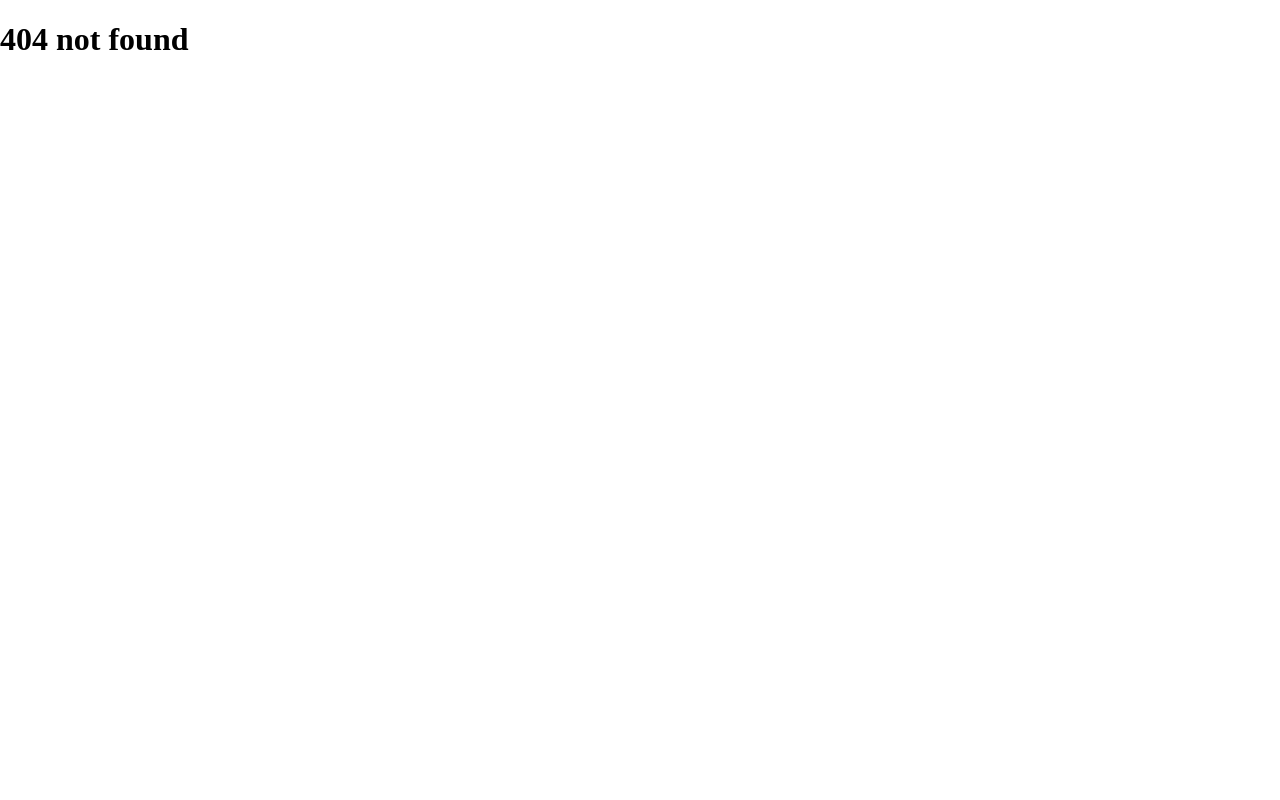
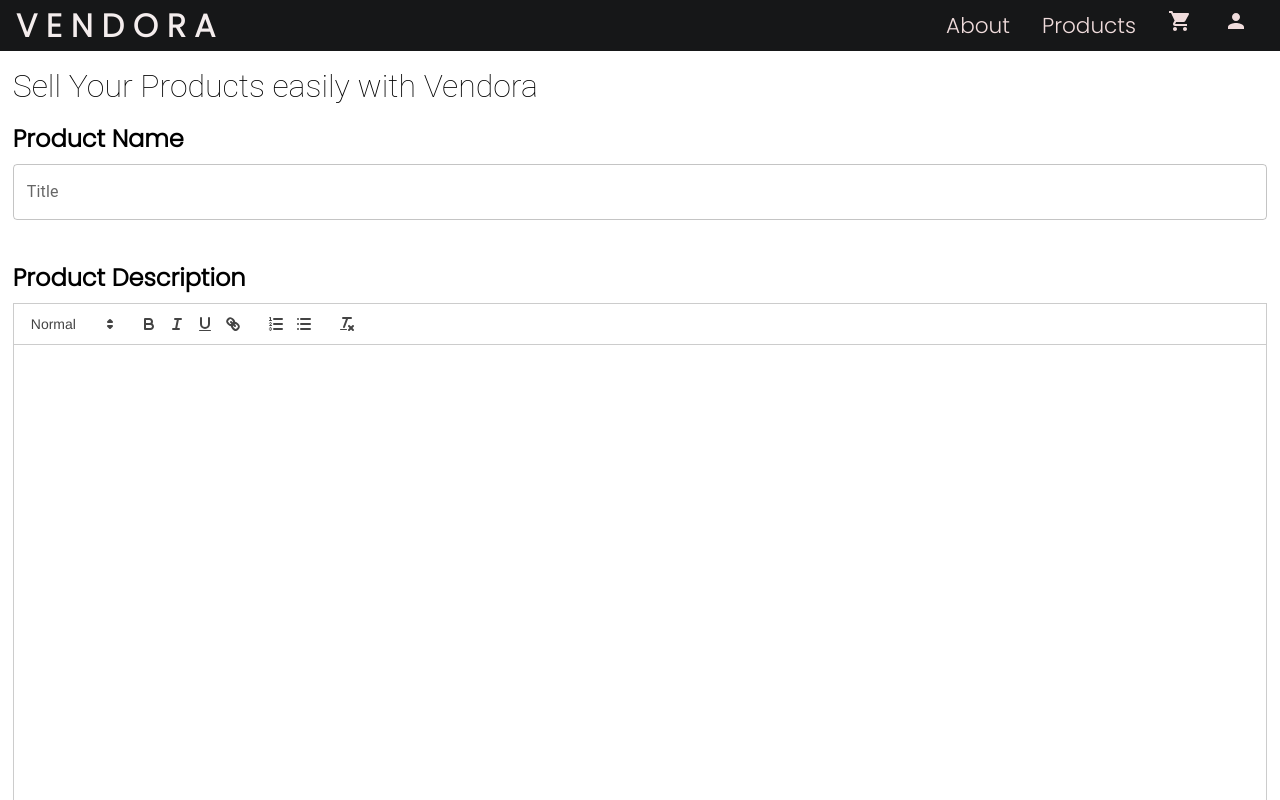
Before and after one commit to jrjaro18/ecom-vendora, a React (Create React App) app in the folder client/: page /sample-seller in a window 1280 px wide. Before the commit this address had no page. Shown: the top 800 px of the page. Built offline with nearby package versions, Linux system fonts and the light colour scheme.

Commit message:
added seller page

```diff
--- a/client/package.json
+++ b/client/package.json
@@ -14,8 +14,11 @@
     "dayjs": "^1.11.8",
     "react": "^18.2.0",
     "react-dom": "^18.2.0",
+    "react-dropzone": "^14.2.3",
+    "react-quill": "^2.0.0",
     "react-router-dom": "^6.13.0",
     "react-scripts": "5.0.1",
+    "react-select": "^5.7.3",
     "react-slick": "^0.29.0",
     "slick-carousel": "^1.8.1",
     "web-vitals": "^2.1.4"
--- a/client/src/App.js
+++ b/client/src/App.js
@@ -4,6 +4,7 @@ import Register from "./pages/Register"
 import Home from "./pages/Home"
 import Search from "./pages/Search";
 import Product from "./pages/Product";
+import Seller from "./pages/Seller";
 import './App.css';
 function App() {
   return (
@@ -15,6 +16,7 @@ function App() {
           <Route path="/register" element={<Register/>} />
           <Route path="/sample-search" element={<Search/>} />
           <Route path="/sample-product" element={<Product/>} />
+          <Route path="/sample-seller" element={<Seller/>} />
           <Route path="*" element={<h1>404 not found</h1>} />
         </Routes>
       </Router>
--- /dev/null
+++ b/client/src/pages/Seller.jsx
@@ -0,0 +1,192 @@
+import React from 'react'
+import './styles/Seller.css'
+import TextField from '@mui/material/TextField';
+import Button from '@mui/material/Button';
+import PublishIcon from '@mui/icons-material/Publish';
+import ReactQuill from 'react-quill';
+import 'react-quill/dist/quill.snow.css';
+import { useDropzone } from 'react-dropzone'
+import Select from 'react-select';
+import makeAnimated from 'react-select/animated';
+import Navbar from '../components/Navbar'
+const Seller = () => {
+    const baseStyle = {
+        flex: 1,
+        display: 'flex',
+        flexDirection: 'column',
+        alignItems: 'center',
+        padding: '20px',
+        borderWidth: 2,
+        borderRadius: 2,
+        borderColor: '#eeeeee',
+        borderStyle: 'dashed',
+        backgroundColor: '#f6f6f6',
+        color: '#bdbdbd',
+        outline: 'none',
+        transition: 'border .24s ease-in-out',
+        height: '60vh',
+        minWidth: '50vw',
+    };
+
+    const focusedStyle = {
+        borderColor: '#2196f3'
+    };
+
+    const acceptStyle = {
+        borderColor: '#00e676'
+    };
+
+    const rejectStyle = {
+        borderColor: '#ff1744'
+    };
+    const [value, setValue] = React.useState('');
+    const { acceptedFiles, getRootProps, getInputProps, isFocused, isDragAccept, isDragReject } = useDropzone({ accept: { 'image/jpeg': [] } });
+    const style = React.useMemo(() => ({
+        ...baseStyle,
+        ...(isFocused ? focusedStyle : {}),
+        ...(isDragAccept ? acceptStyle : {}),
+        ...(isDragReject ? rejectStyle : {})
+    }), [
+        isFocused,
+        isDragAccept,
+        isDragReject
+    ]);
+    const options = [
+        { value: 'electronics', label: 'Electronics' },
+        { value: 'mobile', label: 'Mobile' },
+        { value: 'men', label: 'Men' },
+        { value: 'women', label: 'Women' },
+        { value: 'kids', label: 'Kids' },
+        { value: 'home', label: 'Home' },
+        { value: 'furniture', label: 'Furniture' },
+        { value: 'appliances', label: 'Appliances' },
+        { value: 'beauty', label: 'Beauty' },
+        { value: 'toys', label: 'Toys' },
+        { value: 'books', label: 'Books' },
+        { value: 'sports', label: 'Sports' },
+        { value: 'fitness', label: 'Fitness' },
+        { value: 'bags', label: 'Bags' },
+        { value: 'jewellery', label: 'Jewellery' },
+        { value: 'watches', label: 'Watches' },
+        { value: 'shoes', label: 'Shoes' },
+        { value: 'travel', label: 'Travel' },
+        { value: 'grocery', label: 'Grocery' },
+        { value: 'medical', label: 'Medical' },
+        { value: 'industrial', label: 'Industrial' },
+        { value: 'automobile', label: 'Automobile' },
+        { value: 'pet', label: 'Pet' },
+        { value: 'tools', label: 'Tools' },
+        { value: 'garden', label: 'Garden' },
+        { value: 'music', label: 'Music' },
+        { value: 'movies', label: 'Movies' },
+        { value: 'games', label: 'Games' },
+        { value: 'software', label: 'Software' },
+        { value: 'office', label: 'Office' },
+        { value: 'stationery', label: 'Stationery' },
+        { value: 'food', label: 'Food' },
+        { value: 'drinks', label: 'Drinks' },
+        { value: 'health', label: 'Health' },
+        { value: 'personal', label: 'Personal' },
+        { value: 'garden', label: 'Garden' },
+        { value: 'tools', label: 'Tools' },
+        { value: 'baby', label: 'Baby' },
+        { value: 'clothing', label: 'Clothing' },
+        { value: 'accessories', label: 'Accessories' },
+        { value: 'tshirt', label: 'T-Shirt' },
+        { value: 'shirt', label: 'Shirt' },
+        { value: 'jeans', label: 'Jeans' },
+        { value: 'trousers', label: 'Trousers' },
+        { value: 'shorts', label: 'Shorts' },
+        { value: 'saree', label: 'Saree' },
+        { value: 'kurti', label: 'Kurti' },
+        { value: 'salwar', label: 'Salwar' },
+        { value: 'suits', label: 'Suits' },
+        { value: 'lehenga', label: 'Lehenga' },
+        { value: 'blouse', label: 'Blouse' },
+        { value: 'sweater', label: 'Sweater' },
+        { value: 'jacket', label: 'Jacket' },
+        { value: 'sweatshirt', label: 'Sweatshirt' },
+        { value: 'hoodie', label: 'Hoodie' },
+        { value: 'coat', label: 'Coat' },
+        { value: 'blazer', label: 'Blazer' },
+        { value: 'sweatpants', label: 'Sweatpants' },
+        { value: 'cap', label: 'Cap' },
+        { value: 'hat', label: 'Hat' },
+
+    ]
+    const animatedComponents = makeAnimated();
+    return (
+        <div className='sellerpagebody'>
+            <Navbar />
+            <div className='sellerpagecontainer'>
+                <div className='sellerpagetitle'>
+                    Sell Your Products easily with Vendora
+                </div>
+                <div className='sellerpagecontent'>
+                    <form className='sellerpageform'>
+                        <div className='sellerpageformtitle' >
+                            <div className='sellerpageformproducttitle'>
+                                Product Name
+                            </div>
+                            <TextField id="outlined-basic" label="Title" variant="outlined" style={{ width: '98vw',marginBottom:"unset" }} />
+                        </div>
+                        <div className='sellerpageformdesc'>
+                            <div className='sellerpageformproducttitle'>
+                                Product Description
+                            </div>
+                            <ReactQuill theme="snow" value={value} onChange={setValue} style={{ height: '80vh', marginBottom: '10vh', width: '98vw' }} />
+                        </div>
+                        <div className='sellerpageformprice'>
+                            <div className='sellerpageformproducttitle'>
+                                Product Price
+                            </div>
+                            <TextField id="outlined-basic" label="$" variant="outlined" type='number' style={{ width: "53.5vw" }} />
+                        </div>
+                        <div className='sellerpageformstock'>
+                            <div className='sellerpageformproducttitle'>
+                                Product Stocks
+                            </div>
+                            <TextField id="outlined-basic" label="No. of items" variant="outlined" type='number' style={{ width: "53.5vw" }} />
+                        </div>
+                        <div className='sellerpageformimages'>
+                            <div className='sellerpageformproducttitle'>
+                                Product Images
+                            </div>
+                            <div {...getRootProps({ style })}>
+                                <input {...getInputProps()} />
+                                <p style={{ marginTop: '25vh' }}>Drag 'n' drop some files here, or click to select files</p>
+                                {
+                                acceptedFiles.map(file => (
+                                    <div key={file.path}>
+                                        {file.path} - {file.size} bytes
+                                    </div>
+                                ))
+                            }
+                            </div>
+
+                        </div>
+                        <div className='sellerpageformtags'>
+                            <div className='sellerpageformproducttitle'>
+                                Product Tags
+                            </div>
+                            <Select
+                                closeMenuOnSelect={false}
+                                components={animatedComponents}
+                                defaultValue={[]}
+                                isMulti
+                                options={options}
+                            />
+                        </div>
+                        <div className='sellerpageformsubmit'>
+                            <Button variant="contained" color="primary" style={{marginBottom:'2vh'}}>
+                                Submit <PublishIcon />
+                            </Button>
+                        </div>
+                    </form>
+                </div>
+            </div>
+        </div>
+    )
+}
+
+export default Seller
--- /dev/null
+++ b/client/src/pages/styles/Seller.css
@@ -0,0 +1,21 @@
+.sellerpagetitle{
+    font-size: 2rem;
+    font-weight: 200;
+    margin: 0;
+    padding: 0;
+    margin: 2vh 1vw;
+    color: #000000;
+    font-family: 'Roboto', sans-serif;
+}
+.sellerpageform{
+    margin: 0 1vw;
+}
+.sellerpageformtitle, .sellerpageformdesc, .sellerpageformprice, .sellerpageformstock, .sellerpageformimages, .sellerpageformtags{
+    margin-bottom: 5vh;
+}
+.sellerpageformproducttitle{
+    font-size: 1.5rem;
+    font-weight: bold;
+    font-family: 'Poppins', sans-serif;
+    margin-bottom: 1vh;
+}
```
Also changed, not shown: 1 other file (tests, documents, lock files or other folders).
